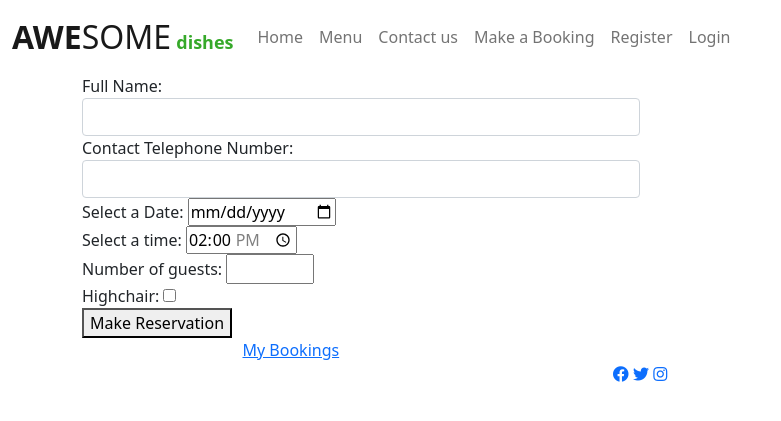
After one commit to CW1224/reserve-a-place, a Django app: page /add_booking/ in a window 1280 px wide. The commit adds this page. Shown: the top 421 px of the page, without its empty margins (0-781 px from the left). Run offline with Django 3.2, Linux system fonts and the light colour scheme.

Commit message:
Added in add reservation function

```diff
--- a/awesome_dishes/settings.py
+++ b/awesome_dishes/settings.py
@@ -48,6 +48,7 @@ INSTALLED_APPS = [
     'cloudinary_storage',
     'django.contrib.staticfiles',
     'cloudinary',
+    'crispy_forms',
     'reservations',
 ]
 
@@ -55,6 +56,8 @@ SITE_ID = 1
 
 LOGIN_REDIRECT_URL = '/'
 LOGOUT_REDIRECT_URL = '/'
+
+CRISPY_TEMPLATE_PACK = 'bootstrap4'
 
 MESSAGE_TAGS = {
         messages.DEBUG: 'alert-info',
--- a/requirements.txt
+++ b/requirements.txt
@@ -4,6 +4,7 @@ dj-database-url==0.5.0
 dj3-cloudinary-storage==0.0.6
 Django==3.2.18
 django-allauth==0.54.0
+django-crispy-forms==1.14.0
 gunicorn==20.1.0
 oauthlib==3.2.2
 psycopg2==2.9.6
--- a/reservations/urls.py
+++ b/reservations/urls.py
@@ -7,5 +7,5 @@ urlpatterns = [
     path('menu/', views.MenuPage.as_view(), name='menu'),
     path('booking/', views.BookingPage.as_view(), name='booking'),
     path('reservations/', views.BookingList.as_view(), name='reservations'),
-
+    path('add_booking/', views.AddBooking.as_view(), name='add_booking'),
 ]
--- a/reservations/views.py
+++ b/reservations/views.py
@@ -1,4 +1,4 @@
-from django.shortcuts import render, get_object_or_404
+from django.shortcuts import render, get_object_or_404, reverse, redirect
 from django.views import generic, View
 from django.views.generic import TemplateView
 from .models import Booking
@@ -11,7 +11,7 @@ class MainPage(TemplateView):
             request,
             "index.html",
             {
-                "home_active": "green",
+                "home_active": "pressed",
             }
         )
 
@@ -23,7 +23,7 @@ class MenuPage(TemplateView):
             request,
             "menu.html",
             {
-                "menu_active": "green",
+                "menu_active": "pressed",
             },
         )
 
@@ -35,7 +35,7 @@ class ContactPage(TemplateView):
             request,
             "contact.html",
             {
-                "contact_active": "green",
+                "contact_active": "pressed",
             },
         )
 
@@ -47,20 +47,36 @@ class BookingPage(TemplateView):
             request,
             "booking.html",
             {
-                "booking_active": "green",
+                "booking_active": "pressed",
             }
         )
 
-class BookingDetail(View):
-    template_name = 'reservation_detail.html'
+class AddBooking(View):
+    template_name = 'add_booking.html'
 
     def get(self, request, *args, **kwargs):
-        queryset = Booking.objects.filter(status=1)
-        return render(
-            request,
-            "index.html"
+            return render(
+                request,
+                "add_booking.html",
+            )
+
+    def post(self, request):
+        fullname = request.POST.get("full_name")
+        date = request.POST.get("date")
+        time = request.POST.get("time")
+        guest_count = request.POST.get("guest_count")
+        highchair = request.POST.get("highchair")
+
+        online_booking = Booking.objects.create(
+            booking_date=date,
+            booking_time=time,
+            number_guests=guest_count,
+            user=request.user,
         )
 
+        online_booking.save()
+
+        return redirect('reservations')
 
 class BookingList(generic.ListView):
     model = Booking
@@ -68,7 +84,7 @@ class BookingList(generic.ListView):
     template_name = 'reservations.html'
     paginate_by = 6
     extra_context = {
-        "view_booking_active": "green"
+        "view_booking_active": "pressed"
     }
 
     def get_queryset(self):
--- a/static/css/styling.css
+++ b/static/css/style.css
@@ -15,5 +15,10 @@
 }
 
 .green {
-    background-color: rgb(54, 169, 42);
+    color: rgb(54, 169, 42);
 }
+
+.pressed {
+    background-color: blue;
+
+}
--- /dev/null
+++ b/templates/add_booking.html
@@ -0,0 +1,60 @@
+{% extends "base.html" %}
+
+{% block content %}
+
+<div class="container">
+
+    <div class="">
+        <form class="" method="POST">
+            {% csrf_token %}
+
+            <div class="col-md-6 col-12">
+                <label for="full_name">Full Name:</label>
+                <input type="text" class="form-control" id="full_name" name="full_name" required>
+            </div>
+
+            <div class="col-md-6 col-12">
+                <label for="phone_number">Contact Telephone Number:</label>
+                <input type="number" class="form-control" id="phone_number" name="phone_number"
+                    minlength="11" maxlength="11" required>
+            </div>
+
+            <div class="col-md-6 col-12">
+                <label for="date">Select a Date:</label>
+                <input type="date" class="" id="date" name="date" required>
+            </div>
+
+            <div class="col-md-6 col-12">
+                <label for="time">Select a time:</label>
+                <input type="time" class="" id="time" name="time" min="14:00" max="23:00" value="14:00"
+                    required>
+            </div>
+
+            <div class="col-md-6 col-12">
+                <label for="guest_count">Number of guests:</label>
+                <input type="number" class="" id="guest_count" name="guest_count" min="1" max="10" required>
+            </div>
+            <div class="col-md-6 col-12">
+                <label for="highchair">Highchair:</label>
+                <input type="checkbox" class="" id="high_chair" name="high_chair">
+            </div>
+
+            <div class="">
+                <button type="submit" class="">Make Reservation</button>
+            </div>
+
+        </form>
+
+        <div class="container">
+            <div class="row w-75 mx-auto">
+
+                <div class="col-md-6 col-12">
+                    <a class=""
+                        href="{% url 'booking' %}">My Bookings</a>
+                </div>
+            </div>
+        </div>
+    </div>
+</div>
+
+{% endblock %}
--- a/templates/base.html
+++ b/templates/base.html
@@ -13,7 +13,7 @@
         <script src="https://cdn.jsdelivr.net/npm/bootstrap@5.0.1/dist/js/bootstrap.bundle.min.js"
             integrity="sha384-gtEjrD/SeCtmISkJkNUaaKMoLD0//ElJ19smozuHV6z3Iehds+3Ulb9Bn9Plx0x4" crossorigin="anonymous">
         </script>
-        <link rel="stylesheet" href="{% static 'css/styling.css' %}">
+        <link rel="stylesheet" href="{% static 'css/style.css' %}">
 
     </head>
   </head>
--- a/templates/booking.html
+++ b/templates/booking.html
@@ -7,10 +7,7 @@
 </header>
 
 {% if user.is_authenticated %}
-    <h2>Make a booking</h2>
-    <form class="" method="POST">
-        {% csrf_token %}
-    </form>
+    <a href="{% url 'add_booking' %}">Make a booking</a>
 {% else %}
     <h2>Please sign in before making a booking</h2>
     <a href="{% url 'account_login' %}">Login</a>
--- a/templates/reservations.html
+++ b/templates/reservations.html
@@ -21,7 +21,7 @@
                             </div>
                         </div>
 
-                        <a href="{% url 'reservation_detail' booking.booking_id}">{{ booking.booking_id }}</a>
+                        <a href="">{{ booking.booking_id }}</a>
                         <p class="card-text col">
                             Booking Status: {% if booking.status == 1 %}
                             Booking Accepted
```
Also changed, not shown: reservations/forms.py (added, +9 -0 lines), templates/delete_booking.html (added), templates/edit_booking.html (added).
